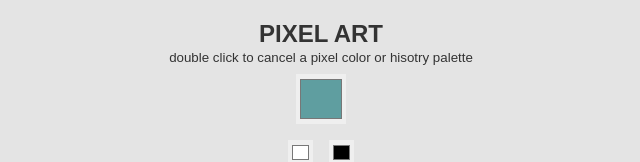
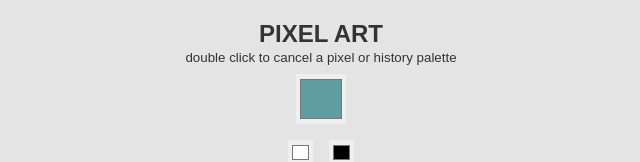
Before and after one commit to RobertoCastelli/pixel-art, a React (Create React App) app: page / in a window 1280 px wide. Shown: the top 162 px of the page, without its empty margins (319-959 px from the left). Built offline with nearby package versions, Linux system fonts and the light colour scheme.

Commit message:
added delete option

```diff
--- a/src/components/Header.jsx
+++ b/src/components/Header.jsx
@@ -5,7 +5,7 @@ const Header = () => {
     <header>
       <h2>PIXEL ART</h2>
       <div>
-        <small>double click to cancel a pixel color or hisotry palette</small>
+        <small>double click to cancel a pixel or history palette</small>
       </div>
     </header>
   );
```
